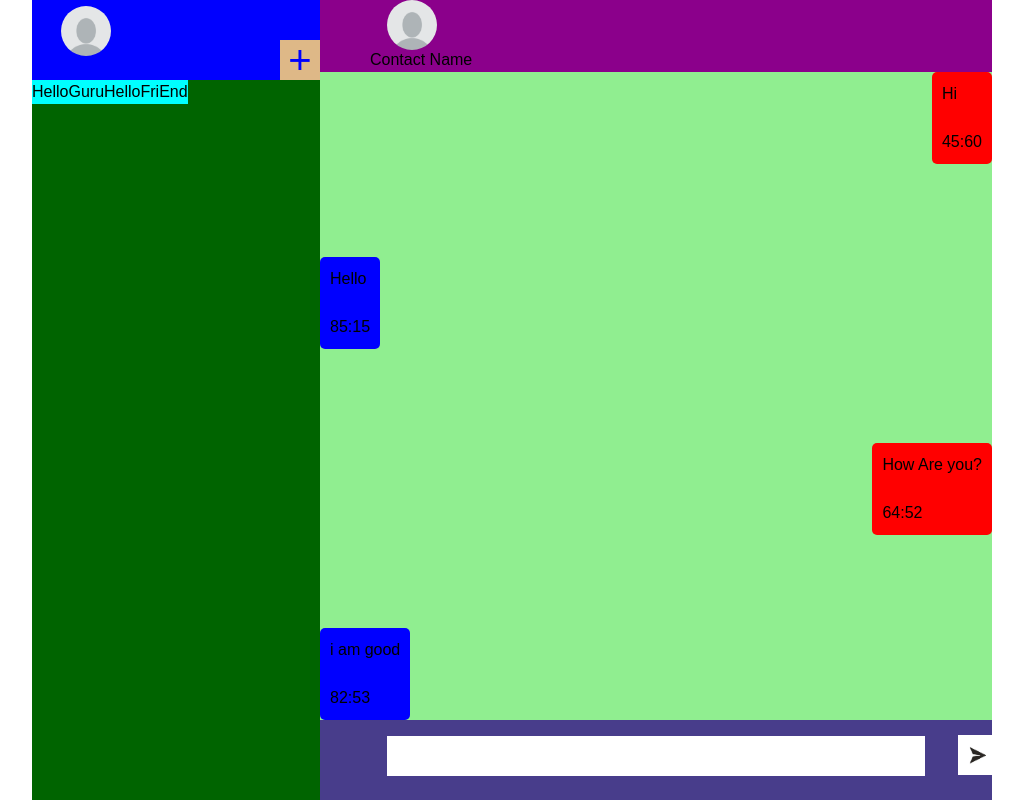
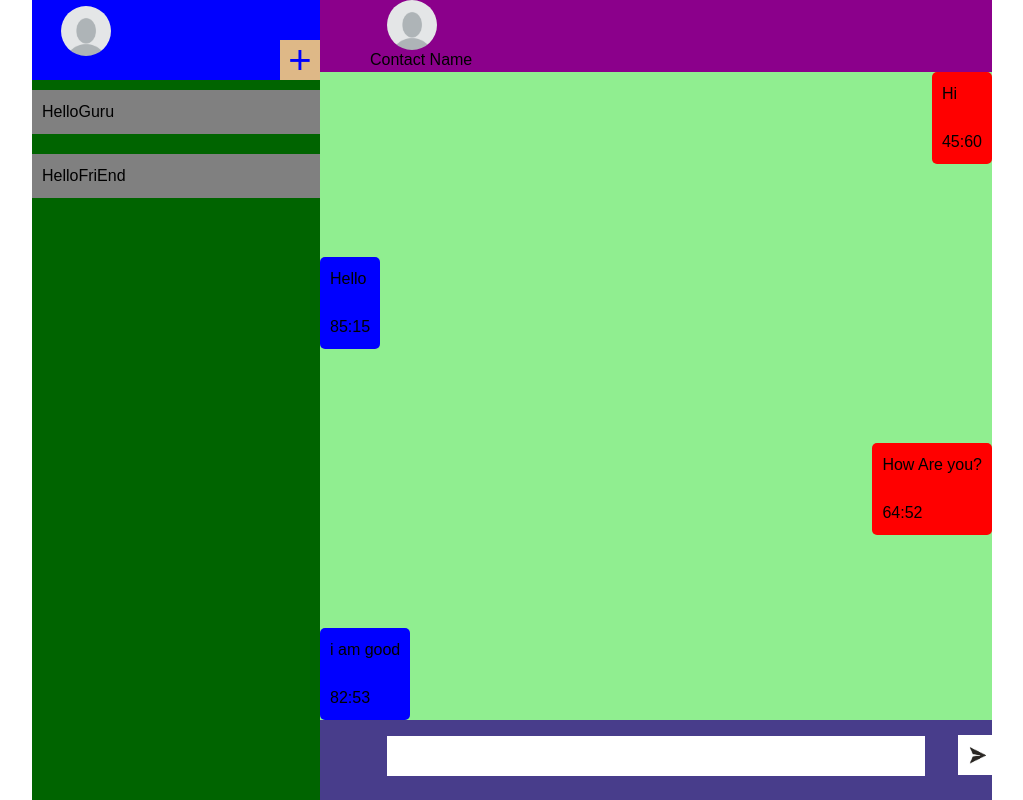
Before and after one commit to rajeshCreate72/messaging-website, a React (Create React App) app in the folder frontEnd-react/: page / in a window 1280 px wide. Shown: the whole page, without its empty margins (224-1247 px from the left). Built offline with nearby package versions, Linux system fonts and the light colour scheme.

Commit message:
Contacts list style corrected

```diff
--- a/frontEnd-react/src/Components/ChatsComponent/ChatsContacts.js
+++ b/frontEnd-react/src/Components/ChatsComponent/ChatsContacts.js
@@ -12,10 +12,10 @@ function ChatsContacts() {
   return (
     <div className='chats-contacts'>
       {contactsList.map((contacts, index) => (
-        <div className='contacts-list' key={ index } style={{display: 'inline-block'}}>
+        <div className='contacts-list' key={ index }>
           <form>
             <li style={{listStyle: 'none'}}>
-              <button>{contacts.userName}</button>
+              <button className='contacts-solo-style'>{contacts.userName}</button>
             </li>
           </form>
         </div>
--- a/frontEnd-react/src/Components/ChatsComponent/ChatsStyle.css
+++ b/frontEnd-react/src/Components/ChatsComponent/ChatsStyle.css
@@ -52,6 +52,18 @@
 }
 
 /* contacts list style */
+.contacts-solo-style {
+    display: inline-block;
+    width: 100%;
+    height: 20%;
+    text-align: start;
+    padding-left: 10px;
+    padding-top: 10px;
+    padding-bottom: 10px;
+    background-color: grey;
+}
+
 .contacts-list {
-    background-color: aqua;
+    padding-top: 10px;
+    padding-bottom: 10px;
 }
```
